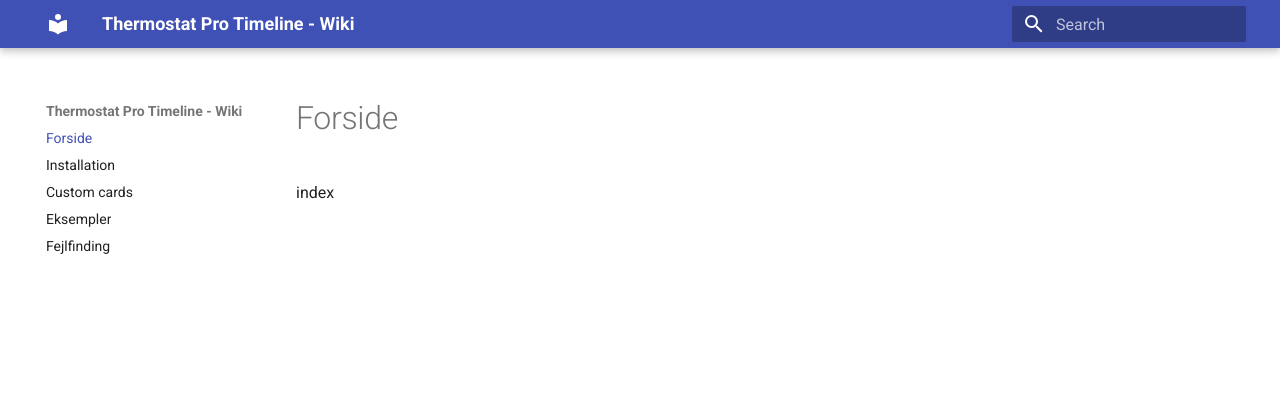
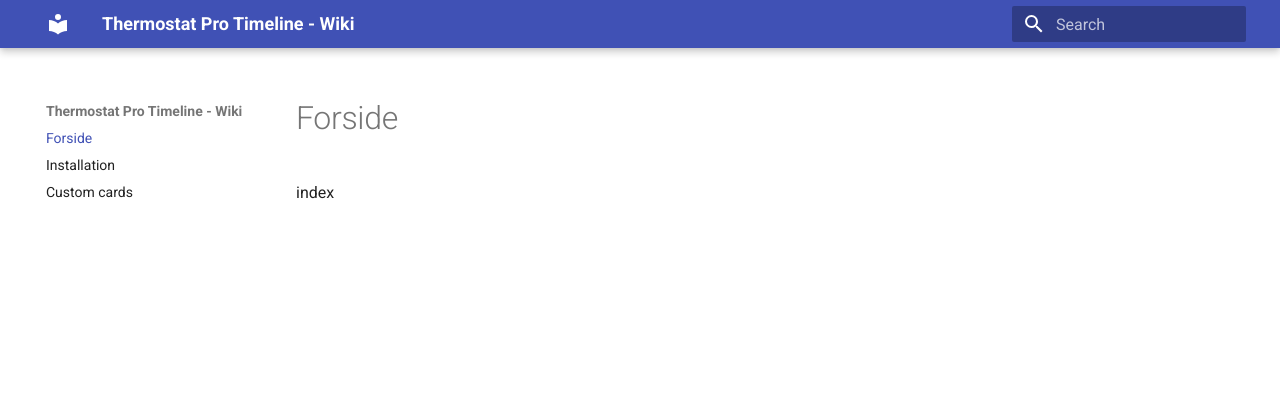
Before and after one commit to qlerup/this-is-a-testing-repo, an MkDocs documentation site: the page built from docs/index.md, in a window 1280 px wide. Shown: the top 403 px of the page. Built offline with MkDocs 1.6.1 and Material for MkDocs 9.7.7, drawn with Linux system fonts in a browser that asks for light colours; part of the change alters nothing that is shown.

Commit message:
Remove examples and troubleshooting from navigation

```diff
--- a/mkdocs.yml
+++ b/mkdocs.yml
@@ -6,5 +6,3 @@ nav:
   - Forside: index.md
   - Installation: installation.md
   - Custom cards: cards.md
-  - Eksempler: examples.md
-  - Fejlfinding: troubleshooting.md
```
